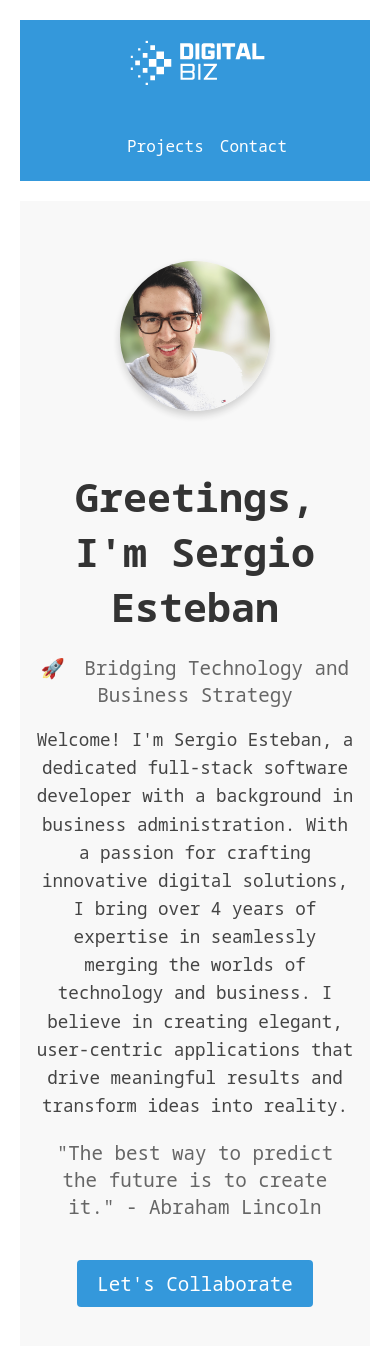
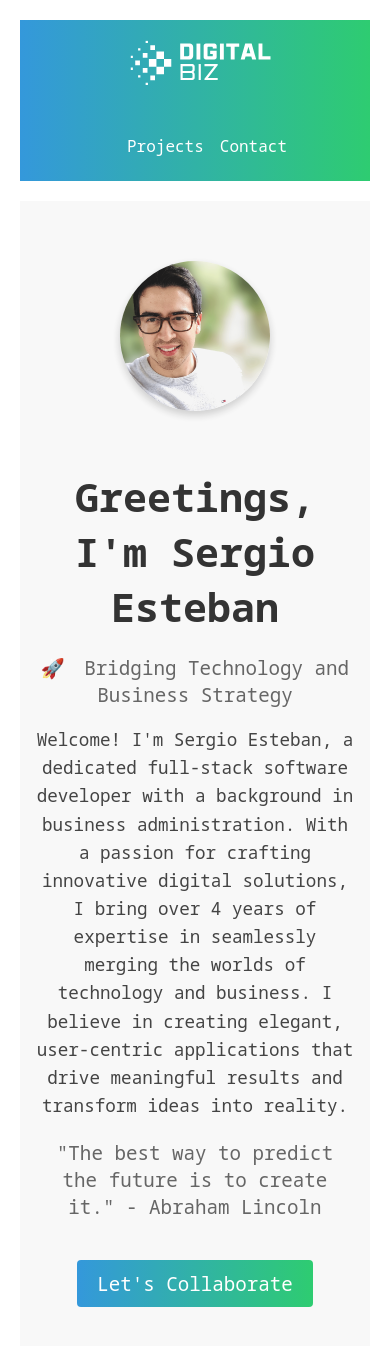
Before and after one commit to myplancash/myplancash.github.io, a React (Create React App) app: page / in a window 390 px wide. Shown: the top 1346 px of the page. Built offline with nearby package versions, Linux system fonts and the light colour scheme.

Commit message:
new responsive logo ui

```diff
--- a/color.js
+++ b/color.js
@@ -1,6 +1,6 @@
 // colors.js
 const colors = {
-  primary: '#3498db',
+  primary: '#3498DB',
   secondary: '#e74c3c',
   accent: '#2ecc71',
   background: '#f2f2f2',
--- a/src/components/AboutMe/AboutMe.styles.jsx
+++ b/src/components/AboutMe/AboutMe.styles.jsx
@@ -1,5 +1,6 @@
 // AboutMe.styles.js
 import styled from 'styled-components';
+import {Link} from 'react-router-dom'
 
 export const Section = styled.section`
   padding: 40px 0;
@@ -84,12 +85,12 @@ export const Quote = styled.blockquote`
   margin: 20px 0;
 `;
 
-export const CTAButton = styled.a`
+export const CTAButton = styled(Link)`
   margin-top: 20px;
   display: inline-block;
   cursor: pointer;
   padding: 10px 20px;
-  background-color: #3498db;
+  background: linear-gradient(to right, #3498DB, #2ecc71); /* Gradient from Primary to Accent Color */
   color: #fff;
   font-size: 1.2rem;
   text-decoration: none;
@@ -97,6 +98,7 @@ export const CTAButton = styled.a`
   transition: background-color 0.3s;
 
   &:hover {
-    background-color: #2980b9;
+    color: #fefefe; /* Primary Color */
+    box-shadow: 0 2px 4px rgba(0, 0, 0, 0.2); /* Add box-shadow on hover */
   }
 `;
--- a/src/components/Navbar/Navbar.styles.jsx
+++ b/src/components/Navbar/Navbar.styles.jsx
@@ -2,8 +2,8 @@ import styled from 'styled-components';
 import { Link } from 'react-router-dom';
 
 export const NavBarWrapper = styled.nav`
-  background-color: #3498db; /* Primary Color */
-  padding: 8px 0; /* Adjust the padding */
+  background: linear-gradient(to right, #3498DB, #2ecc71); /* Gradient from Primary to Accent Color */
+  padding: 8px 0;
   color: white;
 `;
 
--- a/src/components/Projects/Projects.styles.jsx
+++ b/src/components/Projects/Projects.styles.jsx
@@ -58,7 +58,7 @@ export const ProjectDescription = styled.div`
 export const GitHubLink = styled.a`
   display: inline-block;
   margin-top: 10px;
-  color: #3498db;
+  color: #3498DB;
   text-decoration: none;
   font-weight: bold;
   transition: color 0.3s;
--- a/src/components/Skills/Skills.styles.jsx
+++ b/src/components/Skills/Skills.styles.jsx
@@ -46,5 +46,5 @@ export const SkillItem = styled.li`
 
 export const Icon = styled.div`
   margin-right: 10px;
-  color: #3498db;
+  color: #3498DB;
 `;
```
Also changed, not shown: src/assets/digital-biz-inverted.svg, 1 other file (tests, documents, lock files or other folders).
